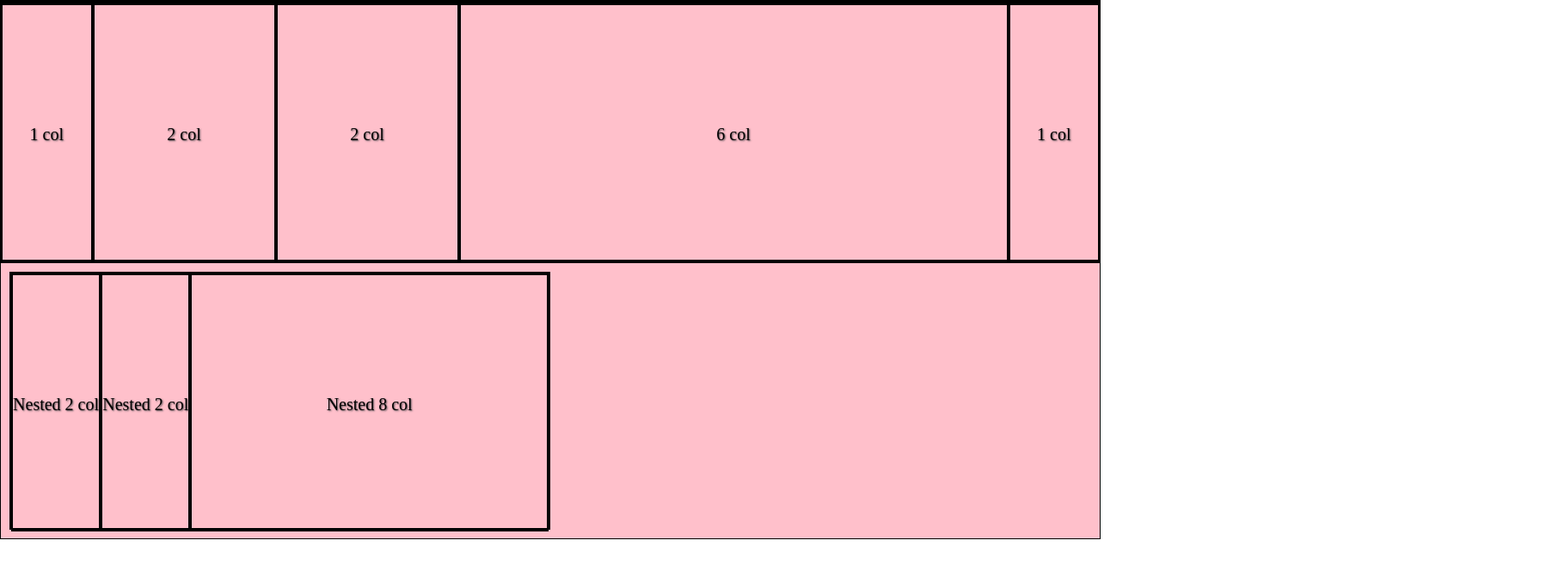
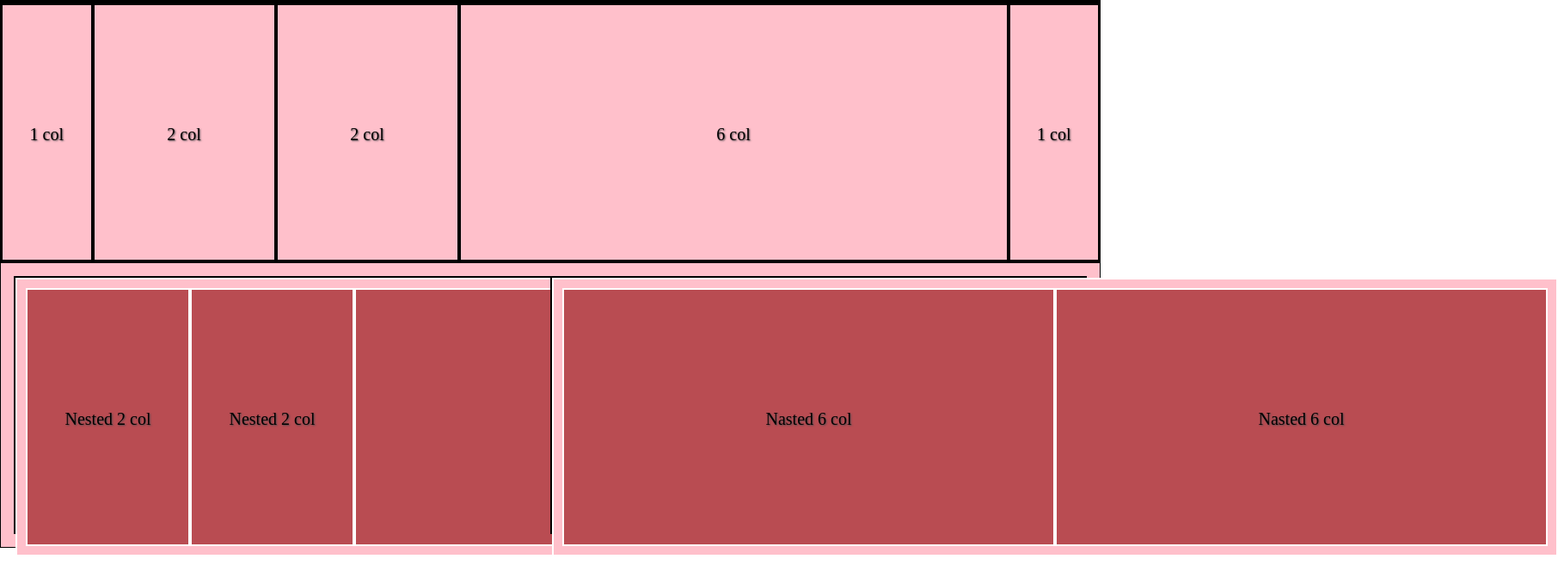
Before and after one commit to Gianufio83/html-css-12bool, a plain HTML site: page index.html in a window 1280 px wide. Shown: the part 903-1560 px from the top of the page at 86% size, 1812 px wide, since content can reach past the window. Before the commit the page ends 1530 px from the top, so only its background shows below. Drawn offline with Linux system fonts and the light colour scheme.

Commit message:
completamento ultima sezione

```diff
--- a/css/12bool.css
+++ b/css/12bool.css
@@ -102,18 +102,18 @@ body {
   margin-left: calc((100% / 12) * 11)
 }
 /* /col-offset */
-/* .ultimo-container {
-  min-width: 1170px;
-  margin: 0 auto;
+.ultimo .col-6 [class*="col-"] {
+  border: 2px solid white;
+  height: 300px;
+  background-color: rgb(185, 76, 82);
+}
+
+.col-6 .container {
+  /* padding: 10px; */
+  border:2px solid white;
+}
+/* .container .col-8,
+.container .col-2,
+.container .col-6 {
+  padding: 15px;
 } */
-/* .ultimo-container::after {
-  content:"";
-  display: table;
-  clear:both;
-} */
-/* .container-sinistro {
-  float:left;
-}
-.container-destro: {
-  float:right;
-} */
--- a/css/style.css
+++ b/css/style.css
@@ -6,11 +6,21 @@
   text-shadow:1px 1px 2px rgb(80, 75, 80);
 }
 .ultimo {
-  padding: 10px;
+  padding: 15px;
 }
 /* .interno-destro .col-2 {
   border: 1px solid white;
 } */
-.ultimo-container .container-sinistro> .col-2 {
-  border: 1px solid red;
+.ultimo .col-6 [class*="col-"] {
+  border: 2px solid white;
+  height: 300px;
+  background-color: rgb(185, 76, 82);
+  /* padding: 10px; */
 }
+.col-6 .container {
+  padding: 10px;
+  border:2px solid white;
+}
+.container .col-8 {
+  padding: 20px;
+}
--- a/index.html
+++ b/index.html
@@ -82,7 +82,7 @@
     </div>
     <div class="ultimo container">
       <div class="col-6">
-        <div class="container-sinistro">
+        <div class="container">
           <div class="number col-2">
             <p>Nested 2 col</p>
           </div>
@@ -93,7 +93,16 @@
             <p>Nested 8 col</p>
           </div>
         </div>
-
+      </div>
+      <div class="col-6">
+        <div class="container">
+          <div class="number col-6">
+            <p>Nasted 6 col</p>
+          </div>
+          <div class="number col-6">
+            <p>Nasted 6 col</p>
+          </div>
+        </div>
       </div>
     </div>
   </body>
```
